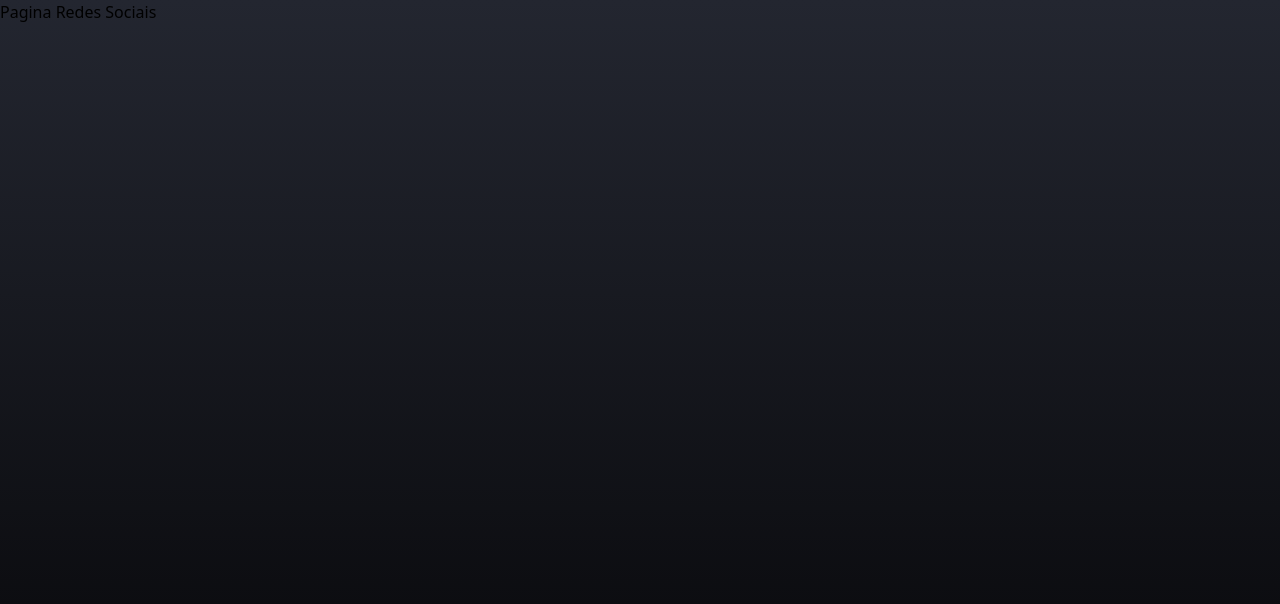
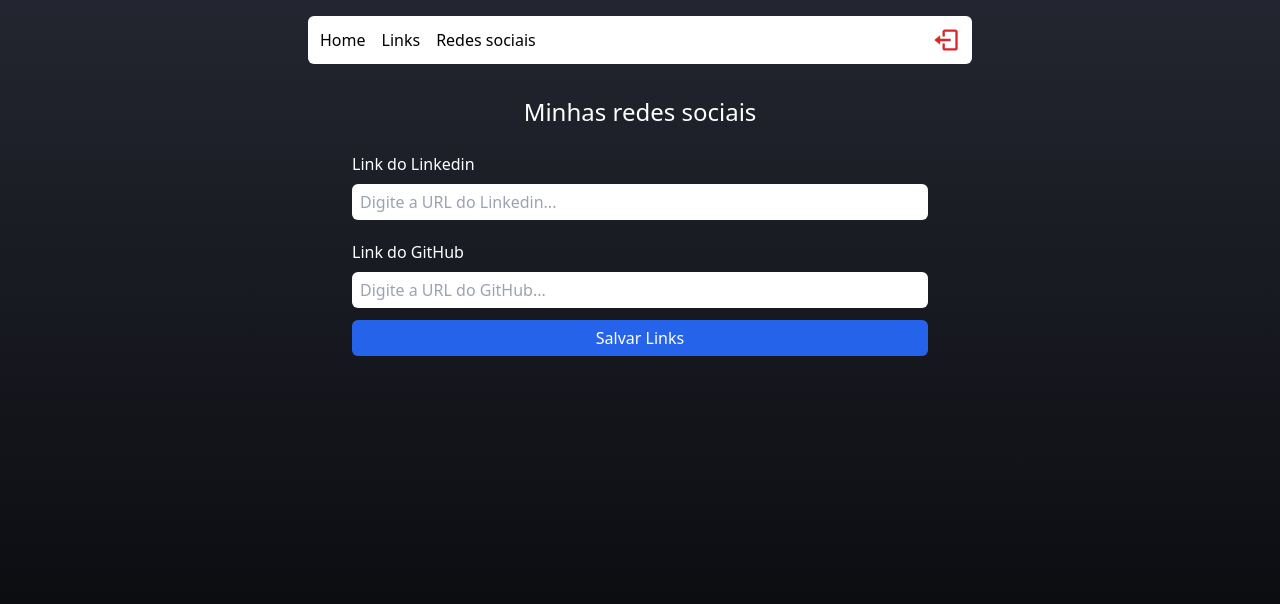
Before and after one commit to JoaoGabrieloliv/Sobre_Mim, a React (Vite) app: page /admin/social in a window 1280 px wide. Shown: the top 604 px of the page. Built offline with nearby package versions, Linux system fonts and the light colour scheme; no server answers; the database is empty; sample sign-in values are in the browser's storage.

Commit message:
quase finalizando

```diff
--- a/src/pages/admin/index.tsx
+++ b/src/pages/admin/index.tsx
@@ -38,7 +38,7 @@
 
       snapshot.forEach((doc) => {
         lista.push({
-          id: doc.data().name,
+          id: doc.id,
           name: doc.data().name,
           url: doc.data().url,
           bg: doc.data().bg,
--- a/src/pages/home/index.tsx
+++ b/src/pages/home/index.tsx
@@ -1,7 +1,74 @@
 import { Social } from "../../components/social";
 import { FaGithub, FaLinkedin } from "react-icons/fa";
+import { db } from "../../services/firebaseConnection";
+import {
+  getDocs,
+  collection,
+  orderBy,
+  query,
+  doc,
+  getDoc,
+} from "firebase/firestore";
+
+import { useEffect, useState } from "react";
+
+interface LinkProps {
+  id: string;
+  name: string;
+  url: string;
+  bg: string;
+  color: string;
+}
+
+interface SocialLinksProps {
+  linkedin: string;
+  github: string;
+}
 
 export function Home() {
+  const [links, setLinks] = useState<LinkProps[]>([]);
+  const [socialLinks, setSocialLinks] = useState<SocialLinksProps>();
+
+  useEffect(() => {
+    function LoadLinks() {
+      const linksRef = collection(db, "links");
+      const queryRef = query(linksRef, orderBy("created", "asc"));
+
+      getDocs(queryRef).then((snapshot) => {
+        let lista = [] as LinkProps[];
+
+        snapshot.forEach((doc) => {
+          lista.push({
+            id: doc.id,
+            name: doc.data().name,
+            url: doc.data().url,
+            bg: doc.data().bg,
+            color: doc.data().color,
+          });
+        });
+
+        setLinks(lista);
+      });
+    }
+    LoadLinks();
+  }, []);
+
+  useEffect(() => {
+    function loadSocialLinks() {
+      const docRef = doc(db, "social", "link");
+      getDoc(docRef).then((snapshot) => {
+        if (snapshot.data() !== undefined) {
+          setSocialLinks({
+            linkedin: snapshot.data()?.linkedin,
+            github: snapshot.data()?.github,
+          });
+        }
+      });
+    }
+
+    loadSocialLinks();
+  }, []);
+
   return (
     <div className="flex flex-col w-full py-4 items-center justify-center">
       <h1 className="md:text-4xl text-3xl font-bold text-white mt-20">
@@ -10,21 +77,31 @@
       <span className="text-gray-50 mb-5 mt-3">Veja meus links 👇</span>
 
       <main className="flex flex-col w-11/12 max-w-xl text-center">
-        <section className="bg-white mb-4 w-full py-2 rounded-lg select-none transition-transform hover:scale-105 cursor-pointer">
-          <a>
-            <p className="text-base md:text-lg">GitHub</p>
+        {links.map((link) => (
+          <section
+            style={{ backgroundColor: link.bg }}
+            key={link.id}
+            className="bg-white mb-4 w-full py-2 rounded-lg select-none transition-transform hover:scale-105 cursor-pointer"
+          >
+            <a href={link.url} target="_blank">
+              <p className="text-base md:text-lg" style={{ color: link.color }}>
+                {link.name}
+              </p>
             </a>
           </section>
+        ))}
 
+        {socialLinks && Object.keys(socialLinks).length > 0 && (
           <footer className="flex justify-center gap-3 my-4">
-          <Social url="https://github.com/JoaoGabrieloliv">
+            <Social url={socialLinks?.github}>
               <FaGithub size={35} color="#FFF" />
             </Social>
 
-          <Social url="https://www.linkedin.com/in/jo%C3%A3o-gabriel-81b2b9267/">
+            <Social url={socialLinks?.linkedin}>
               <FaLinkedin size={35} color="#FFF" />
             </Social>
           </footer>
+        )}
       </main>
     </div>
   );
--- a/src/pages/networks/index.tsx
+++ b/src/pages/networks/index.tsx
@@ -1,7 +1,77 @@
+import { Header } from "../../components/header";
+import { Input } from "../../components/input";
+import { FormEvent, useState, useEffect } from "react";
+import { db } from "../../services/firebaseConnection";
+import { setDoc, doc, getDoc } from "firebase/firestore";
+
 export function Networks() {
-    return (
-      <div>
-        <h1>Pagina Redes Sociais</h1>
-      </div>
-    );
+  const [Linkedin, setLinkedin] = useState("");
+  const [GitHub, setGitHub] = useState("");
+
+  useEffect(() => {
+    function loadLinks() {
+      const docRef = doc(db, "social", "link");
+      getDoc(docRef).then((snapshot) => {
+        if (snapshot.data() !== undefined) {
+          setLinkedin(snapshot.data()?.linkedin);
+          setGitHub(snapshot.data()?.github);
+        }
+      });
+    }
+
+    loadLinks();
+  }, []);
+
+  function handleRegister(e: FormEvent) {
+    e.preventDefault();
+    setDoc(doc(db, "social", "link"), {
+      linkedin: Linkedin,
+      github: GitHub,
+    })
+      .then(() => {
+        console.log("CADASTRADO COM SUCESSO!");
+      })
+      .catch((error) => {
+        console.log("Error ao cadastrar" + error);
+      });
   }
+
+  return (
+    <div className="flex items-center flex-col min-h-screen pb-7 px-2 ">
+      <Header />
+
+      <h1 className="text-white text-2xl font-medium mt-8 mb-4">
+        Minhas redes sociais
+      </h1>
+
+      <form className="flex flex-col max-w-xl w-full" onSubmit={handleRegister}>
+        <label className="text-white font-medium mt-2 mb-2">
+          Link do Linkedin
+        </label>
+        <Input
+          type="url"
+          placeholder="Digite a URL do Linkedin..."
+          value={Linkedin}
+          onChange={(e) => setLinkedin(e.target.value)}
+        />
+
+        <label className="text-white font-medium mt-2 mb-2">
+          Link do GitHub
+        </label>
+        <Input
+          type="url"
+          placeholder="Digite a URL do GitHub..."
+          value={GitHub}
+          onChange={(e) => setGitHub(e.target.value)}
+        />
+
+        <button
+          type="submit"
+          className="text-white bg-blue-600 h-9 rounded-md items-center justify-center flex mg-7 font-medium"
+        >
+          Salvar Links
+        </button>
+      </form>
+    </div>
+  );
+}
```
Lines whose indentation alone changed are shown as unchanged.
